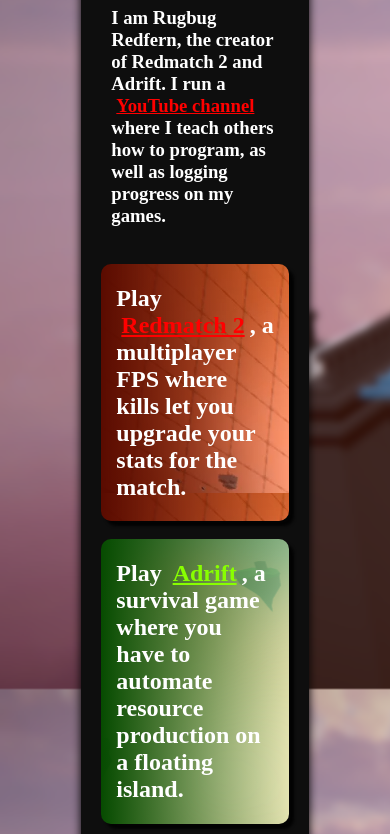
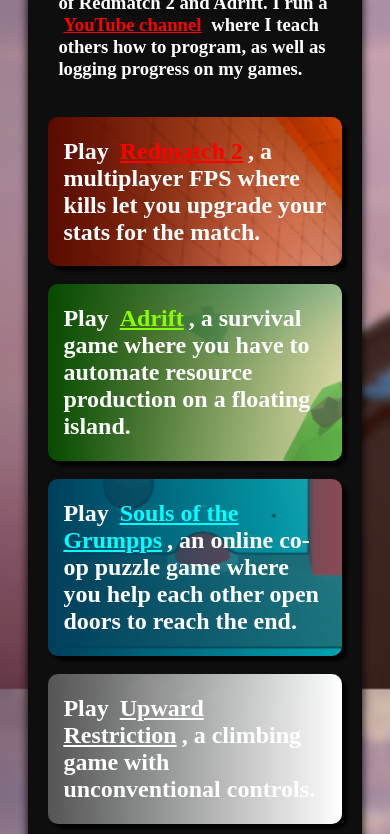
Before and after one commit to anyappletoday/anyappletoday.github.io, a plain HTML site: page index.html in a window 390 px wide. Shown: the part 155-989 px from the top of the page. Drawn offline with Linux system fonts and the light colour scheme; a script that the page names is missing.

Commit message:
screen size resizing

```diff
--- a/index.html
+++ b/index.html
@@ -66,6 +66,30 @@
 				width: 30%;
 			}
 
+			@media only screen and (max-width: 1400px) {
+				.left {
+					display: table-cell;
+					width: 15%;
+				}
+
+				.right {
+					display: table-cell;
+					width: 15%;
+				}
+			}
+
+			@media only screen and (max-width: 800px) {
+				.left {
+					display: table-cell;
+					width: 1%;
+				}
+
+				.right {
+					display: table-cell;
+					width: 1%;
+				}
+			}
+
 			.center {
 				height: 100%;
 				display: table-cell;
@@ -98,7 +122,7 @@
 			<div class="center">
 				<div style="padding: 0px 10px 0px 10px">
 					<h1>Hello everyone!</h1>
-					<h3>I am Rugbug Redfern, the creator of Redmatch 2 and Adrift. I run a <a href="https://rugbugredfern.itch.io/redmatch2" target="_top">YouTube channel</a> where I teach others how to program, as well as logging progress on my games.</h4>
+					<h3>I am Rugbug Redfern, the creator of Redmatch 2 and Adrift. I run a <a href=https://youtube.com/RugbugRedfern" target="_top">YouTube channel</a> where I teach others how to program, as well as logging progress on my games.</h4>
 				</div>
 				<br>
 				<div id="rm2_bg" class="shadow">
```
